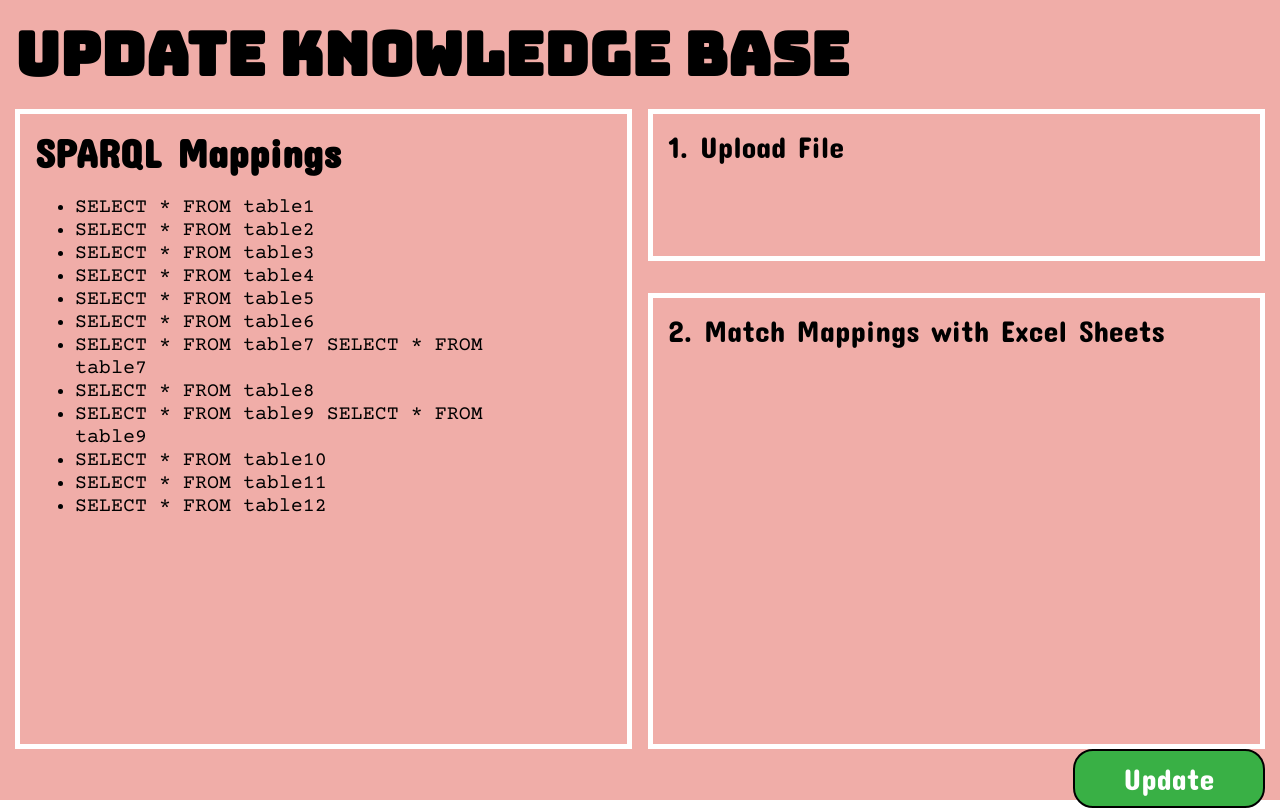
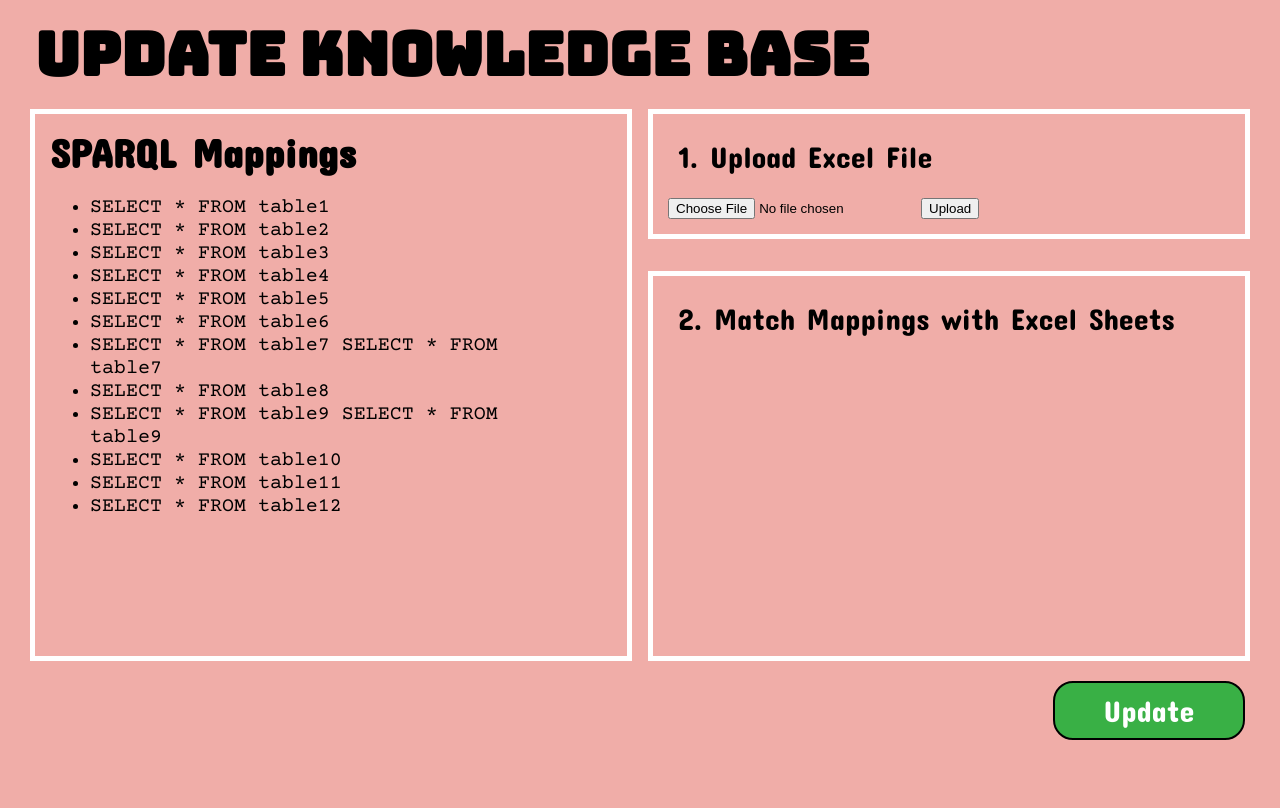
Before and after one commit to richieej/CS130-Project, a React (Create React App) app in the folder client/: page /updateknowledgebase in a window 1280 px wide. Built offline with nearby package versions, Linux system fonts and the light colour scheme.

Commit message:
add upload excel file functionality

```diff
--- a/client/package.json
+++ b/client/package.json
@@ -6,6 +6,7 @@
     "@testing-library/jest-dom": "^5.17.0",
     "@testing-library/react": "^13.4.0",
     "@testing-library/user-event": "^13.5.0",
+    "axios": "^1.6.2",
     "bootstrap": "^5.3.2",
     "react": "^18.2.0",
     "react-dom": "^18.2.0",
@@ -13,7 +14,8 @@
     "react-router-dom": "^6.18.0",
     "react-scripts": "5.0.1",
     "styled-components": "^6.1.1",
-    "web-vitals": "^2.1.4"
+    "web-vitals": "^2.1.4",
+    "xlsx": "^0.18.5"
   },
   "scripts": {
     "start": "react-scripts start",
--- a/client/src/App.js
+++ b/client/src/App.js
@@ -7,8 +7,7 @@ import UpdateKnowledgeBase from "./containers/UpdateKnowledgeBase"
 
  const App = () => {
  return (
-   <div className="app" style={{ backgroundColor: "#f0ada8", height: "100vh"}}>
-
+   <div className="app">
      <Routes>
        <Route exact path="/" element={<Landing />} />
        <Route path = "/login" element={<Login/>} />
--- a/client/src/components/MappingList.js
+++ b/client/src/components/MappingList.js
@@ -3,7 +3,7 @@ import styled from 'styled-components'
 
 
 const ScrollableContainer = styled.div`
-    max-height: 90vh;
+    max-height: 90%;
     max-width: 100%;
     width: 40vw;
     overflow-y: auto;
--- a/client/src/components/PageHeader.js
+++ b/client/src/components/PageHeader.js
@@ -2,7 +2,7 @@ import React from 'react';
 import styled from 'styled-components'
 
 const Container = styled.h1`
-    margin: 0 auto 0 15px;
+    margin: 0 auto 0 35px;
     padding: 15px 0;
     font-family: 'Bungee', sans-serif;
     font-size: 60px;
--- a/client/src/containers/UpdateKnowledgeBase.js
+++ b/client/src/containers/UpdateKnowledgeBase.js
@@ -1,4 +1,6 @@
 import React, { useEffect, useState } from 'react';
+import axios from 'axios';
+import * as XLSX from 'xlsx';
 import styled from 'styled-components'
 import PageHeader from '../components/PageHeader'
 import MappingList from '../components/MappingList';
@@ -7,8 +9,7 @@ const Grid = styled.div`
     display: grid;
     grid-template-columns: 1fr 1fr;
     column-gap: 1em;
-    margin: 0 15px;
-    // padding: 10px;
+    margin: 0 30px;
 `
 
 const RightHalf = styled.div`
@@ -21,17 +22,35 @@ const RightHalf = styled.div`
         font-family: 'Concert One', sans-serif;
         font-size: 30px;
     }
+    p {
+        padding: 10px;
+        margin: 0;
+    }
 `
 
 const MappingsContainer = styled.div`
-    height: 80vh;
     border: 5px solid white;
     box-sizing: border-box;
     padding: 15px;
 `
 
-const Button = styled.button `
-    padding: 10px 1em;
+const UploadButton = styled.span`
+    display: inline-flex;
+    align-items: center;
+    justify-content: center;
+    width: 30%;
+    height: 2em;
+    border-radius: 20px;
+    background-color: #4098d6;
+    color: white;
+    font-size: 25px;
+    font-family: 'Concert One', sans-serif;
+    border: 2px solid black;
+    margin: 10px;
+`
+
+const UpdateButton = styled.button `
+    padding: 10px;
     width: 15vw;
     border-radius: 20px;
     background-color: #39B045;
@@ -41,27 +60,86 @@ const Button = styled.button `
     border: 2px solid black;
     cursor: pointer;
     float: right;
-    margin-right: 15px;
+    margin: 20px 35px;
 `
 
 // TODO: conditionally render 2 columns of dropdowns with N rows (for N sheets in Excel file)
 // TOOD: render first dropdown with available mappings
 // TOOD: conditionally render second dropdown to have sheet names
 
-export default function Landing() {
+const UpdateKnowledgeBase = () => {
+    const [file, setFile] = useState()
+
+    function onFileChange(event) {
+        // Update the state
+        setFile(event.target.files[0])
+    };
+
+    // On file upload (click the upload button)
+    function onFileUpload(event) {
+        event.preventDefault()
+
+        // Check if a file is selected
+        if (!file) {
+            alert("Please select a file.");
+            return;
+        }
+
+        // Read the file content
+        var reader = new FileReader();
+        reader.onload = function(e) {
+            // Assuming the data is binary (e.g., an Excel file)
+            const data = e.target.result;
+
+            // Use xlsx to parse the Excel content
+            const workbook = XLSX.read(data);
+            // const sheetName = workbook.SheetNames[0];
+            // const worksheet = workbook.Sheets[sheetName];
+            console.log(workbook)
+        };
+        reader.readAsArrayBuffer(file);
+
+        // const url = 'http://localhost:3000/uploadFile';
+        // const formData = new FormData();
+        // formData.append('file', file);
+        // formData.append('fileName', file.name);
+        // const config = {
+        //     headers: {
+        //         'content-type': 'multipart/form-data',
+        //     },
+        // };
+        // axios.post(url, formData, config).then((response) => {
+        //     console.log(response.data);
+        // });
+    };
+
     return (
-        <>
+        <div style={{ height: "fit-content"}}>
             <PageHeader title={"Update Knowledge Base"} />
             <Grid>
                 <MappingsContainer>
                     <MappingList/>
                 </MappingsContainer>
                 <RightHalf>
-                    <div> 1. Upload File </div>
-                    <div> 2. Match Mappings with Excel Sheets </div>
+                    <div>
+                        <p> 1. Upload Excel File </p>
+                        <input
+                            type="file"
+                            accept=".xlsx, .xls"
+                            // style={{ display: 'none' }}
+                            id="button-file"
+                            onChange={onFileChange}
+                        />
+                        <button onClick={onFileUpload}>Upload</button>
+                    </div>
+                    <div>
+                        <p> 2. Match Mappings with Excel Sheets </p>
+                    </div>
                 </RightHalf>
             </Grid>
-            <Button> Update </Button>
-        </>
+            <UpdateButton> Update </UpdateButton>
+        </div>
     );
 }
+
+export default UpdateKnowledgeBase;
--- a/client/src/index.js
+++ b/client/src/index.js
@@ -2,6 +2,8 @@ import React from "react";
 import ReactDOM from "react-dom";
 import App from "./App";
 import { BrowserRouter } from "react-router-dom";
+import './index.css';
+
 ReactDOM.render(
   <React.StrictMode>
     <BrowserRouter>
```
Also changed, not shown: 2 other files (tests, documents, lock files or other folders).
